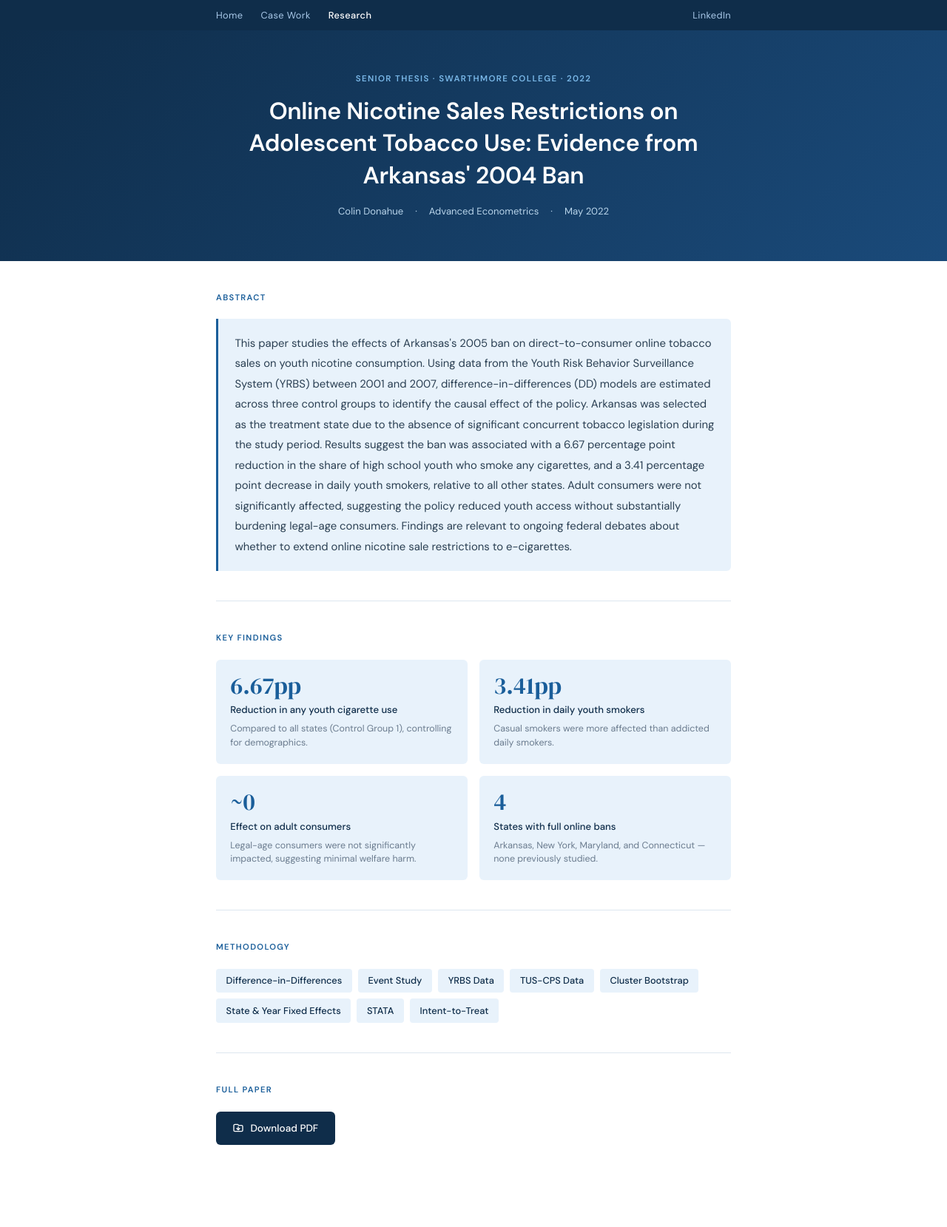
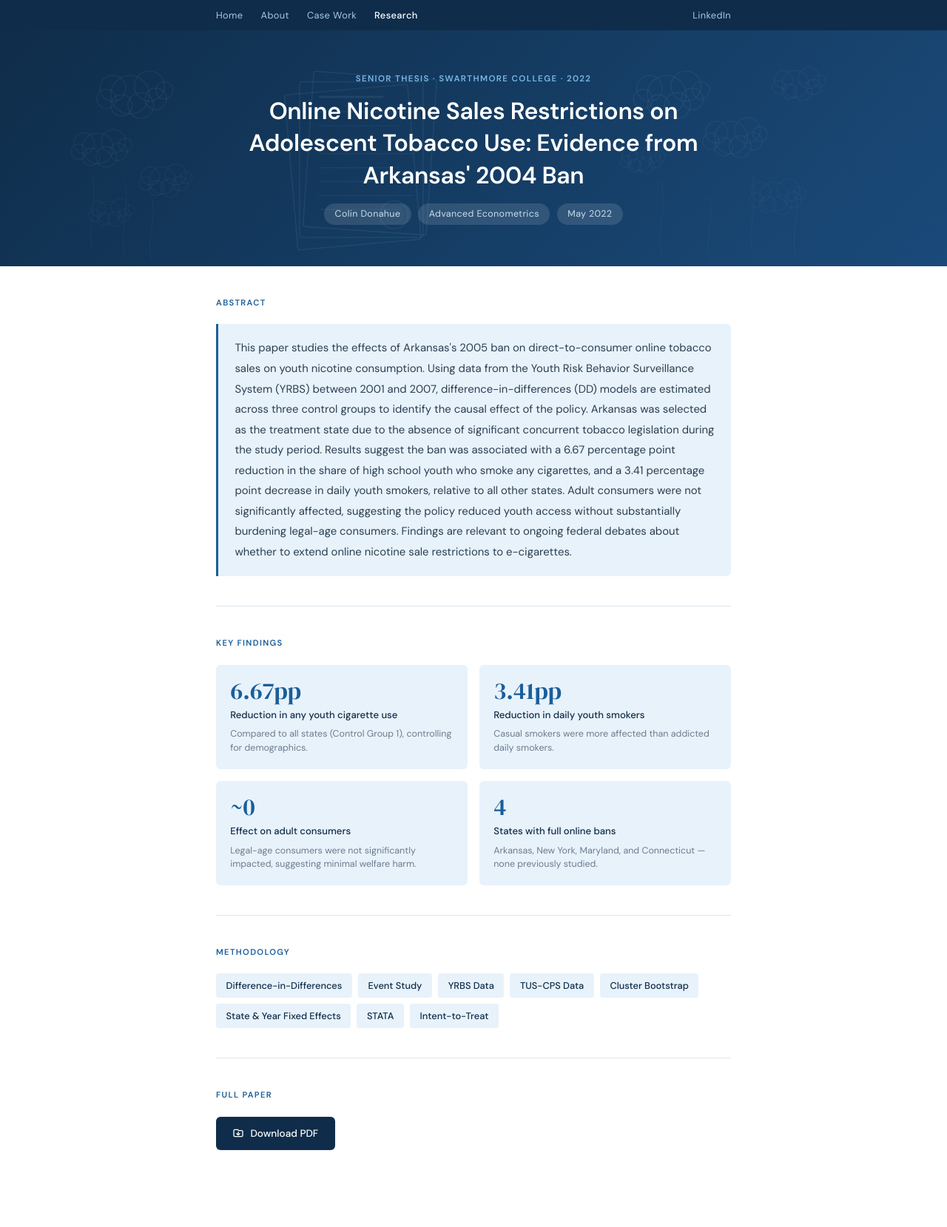
Before and after one commit to colindonahue123-ui/colindonahue123-ui.github.io, a Jekyll site: the page thesis.html, which Jekyll copies as it is, in a window 1280 px wide. Shown: the whole page at 74% size. Built offline with Jekyll 4.4.1, drawn with Linux system fonts in a browser that asks for light colours.

Commit message:
Update thesis.html

```diff
--- a/thesis.html
+++ b/thesis.html
@@ -15,169 +15,36 @@
       --border: #dde6ef;
       --text: #1c2b3a;
     }
-
     * { margin: 0; padding: 0; box-sizing: border-box; }
-
-    body {
-      background: var(--bg);
-      color: var(--text);
-      font-family: 'DM Sans', sans-serif;
-      font-weight: 400;
-      line-height: 1.7;
-    }
-
-    .topbar {
-      background: var(--navy);
-      padding: 0.6rem 0;
-    }
-    .topbar-inner {
-      max-width: 760px;
-      margin: 0 auto;
-      padding: 0 2rem;
-      display: flex;
-      justify-content: space-between;
-      align-items: center;
-    }
+    body { background: var(--bg); color: var(--text); font-family: 'DM Sans', sans-serif; font-weight: 400; line-height: 1.7; }
+    .topbar { background: var(--navy); padding: 0.6rem 0; }
+    .topbar-inner { max-width: 760px; margin: 0 auto; padding: 0 2rem; display: flex; justify-content: space-between; align-items: center; }
     .topbar-nav { display: flex; gap: 1.5rem; }
-    .topbar a {
-      color: #a8c8e8;
-      font-size: 0.8rem;
-      text-decoration: none;
-      letter-spacing: 0.03em;
-    }
+    .topbar a { color: #a8c8e8; font-size: 0.8rem; text-decoration: none; letter-spacing: 0.03em; }
     .topbar a:hover { color: #fff; }
     .topbar a.active { color: #fff; font-weight: 500; }
-
-    .hero {
-      background: linear-gradient(135deg, var(--navy) 0%, #1a4a7a 100%);
-      padding: 3.5rem 2rem;
-      text-align: center;
-    }
-    .hero-inner { max-width: 760px; margin: 0 auto; }
-    .hero-label {
-      font-size: 0.72rem;
-      font-weight: 600;
-      letter-spacing: 0.12em;
-      text-transform: uppercase;
-      color: #7ab8e8;
-      margin-bottom: 0.8rem;
-    }
-    .hero h1 {
-      font-family: 'DM Sans', sans-serif;
-      font-weight: 600;
-      font-size: clamp(1.4rem, 3.5vw, 2rem);
-      color: #ffffff;
-      letter-spacing: -0.01em;
-      line-height: 1.35;
-      margin-bottom: 1rem;
-      max-width: 640px;
-      margin-left: auto;
-      margin-right: auto;
-    }
-    .hero-meta {
-      display: flex;
-      justify-content: center;
-      flex-wrap: wrap;
-      gap: 1rem;
-      font-size: 0.82rem;
-      color: #b8d4ea;
-    }
-    .hero-meta span { display: flex; align-items: center; gap: 0.3rem; }
-
-    .container {
-      max-width: 760px;
-      margin: 0 auto;
-      padding: 0 2rem 4rem;
-    }
-
-    .section {
-      padding: 2.5rem 0;
-      border-bottom: 1px solid var(--border);
-    }
+    .hero { background: linear-gradient(135deg, var(--navy) 0%, #1a4a7a 100%); padding: 3.5rem 2rem; text-align: center; position: relative; overflow: hidden; }
+    .hero-inner { max-width: 760px; margin: 0 auto; position: relative; z-index: 2; }
+    .hero-label { font-size: 0.72rem; font-weight: 600; letter-spacing: 0.12em; text-transform: uppercase; color: #7ab8e8; margin-bottom: 0.8rem; }
+    .hero h1 { font-family: 'DM Sans', sans-serif; font-weight: 600; font-size: clamp(1.4rem, 3.5vw, 2rem); color: #ffffff; letter-spacing: -0.01em; line-height: 1.35; margin-bottom: 1rem; max-width: 640px; margin-left: auto; margin-right: auto; }
+    .hero-meta { display: flex; justify-content: center; flex-wrap: wrap; gap: 0.6rem; font-size: 0.82rem; color: #b8d4ea; }
+    .hero-meta span { display: flex; align-items: center; gap: 0.3rem; background: rgba(255,255,255,0.12); padding: 0.25rem 0.9rem; border-radius: 20px; color: #c8dff0; font-size: 0.78rem; letter-spacing: 0.03em; }
+    .container { max-width: 760px; margin: 0 auto; padding: 0 2rem 4rem; }
+    .section { padding: 2.5rem 0; border-bottom: 1px solid var(--border); }
     .section:last-child { border-bottom: none; }
-
-    .section-title {
-      font-size: 0.7rem;
-      font-weight: 600;
-      letter-spacing: 0.12em;
-      text-transform: uppercase;
-      color: var(--blue);
-      margin-bottom: 1.2rem;
-    }
-
-    .abstract {
-      font-size: 0.93rem;
-      color: #2a3f52;
-      line-height: 1.85;
-      border-left: 3px solid var(--blue);
-      padding-left: 1.2rem;
-      background: var(--lightblue);
-      padding: 1.2rem 1.4rem;
-      border-radius: 0 6px 6px 0;
-    }
-
-    .findings-grid {
-      display: grid;
-      grid-template-columns: 1fr 1fr;
-      gap: 1rem;
-    }
-    .finding-card {
-      background: var(--lightblue);
-      border-radius: 6px;
-      padding: 1.2rem;
-    }
-    .finding-number {
-      font-family: 'DM Serif Display', serif;
-      font-size: 2rem;
-      color: var(--blue);
-      line-height: 1;
-      margin-bottom: 0.4rem;
-    }
-    .finding-label {
-      font-size: 0.82rem;
-      font-weight: 500;
-      color: var(--navy);
-      margin-bottom: 0.3rem;
-    }
-    .finding-desc {
-      font-size: 0.78rem;
-      color: var(--muted);
-      line-height: 1.5;
-    }
-
-    .method-list {
-      display: flex;
-      flex-wrap: wrap;
-      gap: 0.5rem;
-    }
-    .method-tag {
-      font-size: 0.8rem;
-      padding: 0.35rem 0.85rem;
-      background: var(--lightblue);
-      color: var(--navy);
-      border-radius: 4px;
-      font-weight: 500;
-    }
-
-    .download-btn {
-      display: inline-flex;
-      align-items: center;
-      gap: 0.5rem;
-      background: var(--navy);
-      color: #fff;
-      font-size: 0.85rem;
-      font-weight: 500;
-      padding: 0.7rem 1.4rem;
-      border-radius: 6px;
-      text-decoration: none;
-      transition: background 0.2s;
-    }
+    .section-title { font-size: 0.7rem; font-weight: 600; letter-spacing: 0.12em; text-transform: uppercase; color: var(--blue); margin-bottom: 1.2rem; }
+    .abstract { font-size: 0.93rem; color: #2a3f52; line-height: 1.85; border-left: 3px solid var(--blue); background: var(--lightblue); padding: 1.2rem 1.4rem; border-radius: 0 6px 6px 0; }
+    .findings-grid { display: grid; grid-template-columns: 1fr 1fr; gap: 1rem; }
+    .finding-card { background: var(--lightblue); border-radius: 6px; padding: 1.2rem; }
+    .finding-number { font-family: 'DM Serif Display', serif; font-size: 2rem; color: var(--blue); line-height: 1; margin-bottom: 0.4rem; }
+    .finding-label { font-size: 0.82rem; font-weight: 500; color: var(--navy); margin-bottom: 0.3rem; }
+    .finding-desc { font-size: 0.78rem; color: var(--muted); line-height: 1.5; }
+    .method-list { display: flex; flex-wrap: wrap; gap: 0.5rem; }
+    .method-tag { font-size: 0.8rem; padding: 0.35rem 0.85rem; background: var(--lightblue); color: var(--navy); border-radius: 4px; font-weight: 500; }
+    .download-btn { display: inline-flex; align-items: center; gap: 0.5rem; background: var(--navy); color: #fff; font-size: 0.85rem; font-weight: 500; padding: 0.7rem 1.4rem; border-radius: 6px; text-decoration: none; transition: background 0.2s; }
     .download-btn:hover { background: var(--blue); }
     .download-btn svg { width: 16px; height: 16px; }
-
-    @media (max-width: 520px) {
-      .findings-grid { grid-template-columns: 1fr; }
-    }
+    @media (max-width: 520px) { .findings-grid { grid-template-columns: 1fr; } }
   </style>
 </head>
 <body>
@@ -186,6 +53,7 @@
   <div class="topbar-inner">
     <div class="topbar-nav">
       <a href="index.html">Home</a>
+      <a href="about.html">About</a>
       <a href="cases.html">Case Work</a>
       <a href="thesis.html" class="active">Research</a>
     </div>
@@ -194,22 +62,91 @@
 </div>
 
 <div class="hero">
+  <svg viewBox="0 0 800 220" xmlns="http://www.w3.org/2000/svg" style="position:absolute;inset:0;width:100%;height:100%;opacity:0.22;" id="heroart"></svg>
   <div class="hero-inner">
     <div class="hero-label">Senior Thesis · Swarthmore College · 2022</div>
     <h1>Online Nicotine Sales Restrictions on Adolescent Tobacco Use: Evidence from Arkansas' 2004 Ban</h1>
     <div class="hero-meta">
       <span>Colin Donahue</span>
-      <span>·</span>
       <span>Advanced Econometrics</span>
-      <span>·</span>
       <span>May 2022</span>
     </div>
   </div>
 </div>
 
+<script>
+(function(){
+const ns='http://www.w3.org/2000/svg';
+const col='#a8c8e8';
+function el(tag,attrs){const e=document.createElementNS(ns,tag);for(const[k,v]of Object.entries(attrs))e.setAttribute(k,v);return e;}
+function txt(x,y,content,size,op){const t=el('text',{x,y,'text-anchor':'start','font-size':size||'7',fill:col,'font-family':'serif',opacity:op||'0.4'});t.textContent=content;svg.appendChild(t);}
+const svg=document.getElementById('heroart');
+
+/* === SMOKE CLOUDS left side === */
+function cloud(cx, cy, scale, op) {
+  const circles = [
+    [0,0,18],[18,-8,14],[-16,-6,12],[10,10,12],[-8,10,10],[24,4,10],[-22,4,9],[32,-4,8]
+  ];
+  for(const[dx,dy,r]of circles){
+    svg.appendChild(el('circle',{cx:cx+dx*scale,cy:cy+dy*scale,r:r*scale,fill:'none',stroke:col,'stroke-width':'1',opacity:op}));
+  }
+}
+cloud(80, 60, 1.0, '0.32');
+cloud(50, 110, 0.8, '0.25');
+cloud(110, 140, 0.7, '0.22');
+cloud(60, 170, 0.6, '0.18');
+
+// wisps rising from bottom left
+for(const[x,y1,y2] of [[75,210,140],[100,215,155],[45,205,135]]){
+  svg.appendChild(el('path',{d:`M${x} ${y1} C${x-5} ${y1-20}, ${x+5} ${y1-40}, ${x} ${y2}`,fill:'none',stroke:col,'stroke-width':'0.8',opacity:'0.2','stroke-linecap':'round'}));
+}
+
+/* === LEGISLATION PAPERS center === */
+const papers=[
+  {x:230,y:55,w:115,h:145,rot:-5},
+  {x:238,y:48,w:115,h:145,rot:0},
+  {x:246,y:42,w:115,h:145,rot:4},
+];
+for(const p of papers){
+  svg.appendChild(el('rect',{x:p.x,y:p.y,width:p.w,height:p.h,rx:2,fill:'none',stroke:col,'stroke-width':'1.1',opacity:'0.38',transform:`rotate(${p.rot} ${p.x+p.w/2} ${p.y+p.h/2})`}));
+}
+// heading line
+svg.appendChild(el('line',{x1:256,y1:62,x2:316,y2:62,stroke:col,'stroke-width':'2',opacity:'0.42'}));
+// body text lines
+for(let i=0;i<8;i++){
+  const w=i%3===2?50:i%3===1?75:88;
+  svg.appendChild(el('line',{x1:256,y1:76+i*13,x2:256+w,y2:76+i*13,stroke:col,'stroke-width':'1',opacity:'0.28'}));
+}
+// seal
+svg.appendChild(el('circle',{cx:326,cy:172,r:13,fill:'none',stroke:col,'stroke-width':'1.2',opacity:'0.32'}));
+svg.appendChild(el('circle',{cx:326,cy:172,r:8,fill:'none',stroke:col,'stroke-width':'0.8',opacity:'0.22'}));
+svg.appendChild(el('circle',{cx:326,cy:172,r:3,fill:col,opacity:'0.18'}));
+
+/* === SMOKE CLOUDS right side === */
+function cloud(cx, cy, scale, op) {
+  const circles = [
+    [0,0,18],[18,-8,14],[-16,-6,12],[10,10,12],[-8,10,10],[24,4,10],[-22,4,9],[32,-4,8]
+  ];
+  for(const[dx,dy,r]of circles){
+    svg.appendChild(el('circle',{cx:cx+dx*scale,cy:cy+dy*scale,r:r*scale,fill:'none',stroke:col,'stroke-width':'1',opacity:op}));
+  }
+}
+cloud(580, 60, 1.0, '0.32');
+cloud(640, 100, 0.85, '0.26');
+cloud(700, 50, 0.7, '0.22');
+cloud(555, 120, 0.6, '0.2');
+cloud(680, 155, 0.75, '0.18');
+
+// small wisp lines rising from bottom into clouds
+for(const[x,y1,y2] of [[575,210,140],[620,215,155],[660,205,135],[700,210,150]]){
+  svg.appendChild(el('path',{d:`M${x} ${y1} C${x-5} ${y1-20}, ${x+5} ${y1-40}, ${x} ${y2}`,fill:'none',stroke:col,'stroke-width':'0.8',opacity:'0.2','stroke-linecap':'round'}));
+}
+
+})();
+</script>
+
 <div class="container">
 
-  <!-- ABSTRACT -->
   <div class="section">
     <div class="section-title">Abstract</div>
     <p class="abstract">
@@ -217,7 +154,6 @@
     </p>
   </div>
 
-  <!-- KEY FINDINGS -->
   <div class="section">
     <div class="section-title">Key Findings</div>
     <div class="findings-grid">
@@ -244,7 +180,6 @@
     </div>
   </div>
 
-  <!-- METHODOLOGY -->
   <div class="section">
     <div class="section-title">Methodology</div>
     <div class="method-list">
@@ -259,7 +194,6 @@
     </div>
   </div>
 
-  <!-- DOWNLOAD -->
   <div class="section">
     <div class="section-title">Full Paper</div>
     <a class="download-btn" href="thesis.pdf" target="_blank">
```
